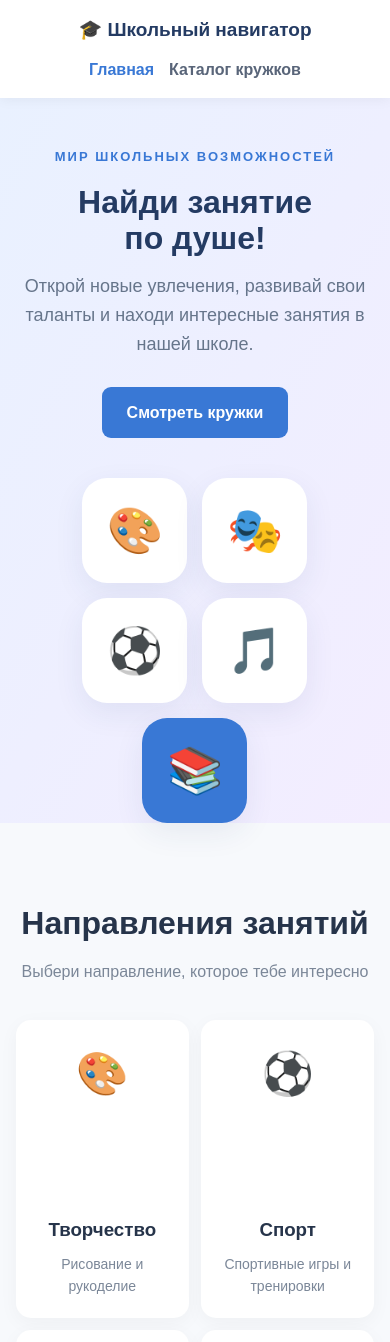
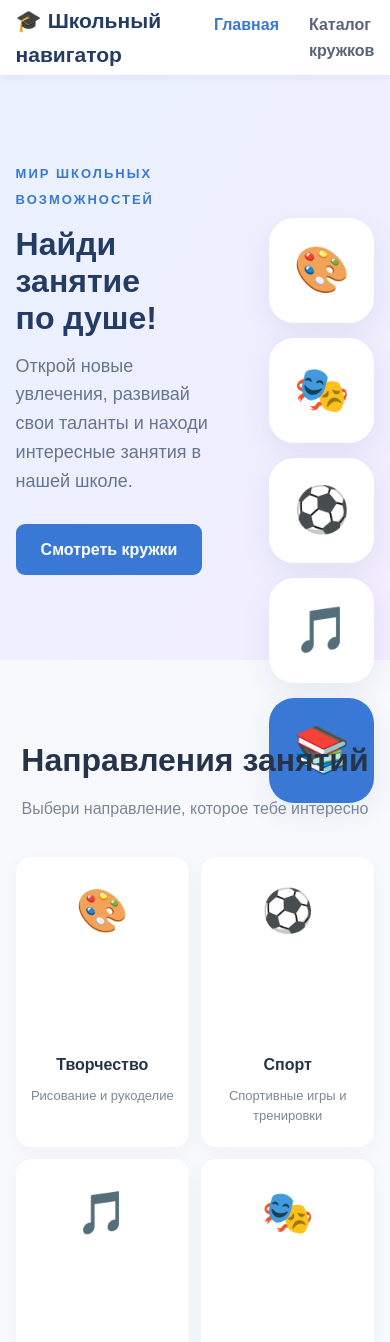
Before and after one commit to darinako08/school-navigator, a plain HTML site: page index.html in a window 390 px wide. Shown: the top 1342 px of the page. Drawn offline with Linux system fonts and the light colour scheme.

Commit message:
Add files via upload

```diff
--- a/style.css
+++ b/style.css
@@ -426,35 +426,44 @@ nav a.active {
 }
 
 
-@media (max-width: 600px) {
+
+@media screen and (max-width: 600px) {
+
     .container {
         width: 92%;
+        max-width: 100%;
     }
 
-    .nav {
-        flex-direction: column;
-        padding: 15px 0;
+    .category-grid {
+        grid-template-columns: repeat(2, minmax(0, 1fr)) !important;
         gap: 12px;
     }
 
-    .logo {
-        font-size: 19px;
-        text-align: center;
+    .category-card {
+        min-width: 0;
+        padding: 20px 10px;
     }
 
-    nav {
-        flex-wrap: wrap;
-        justify-content: center;
-        gap: 15px;
+    .clubs-grid {
+        grid-template-columns: 1fr !important;
     }
 
-    .hero {
-        padding: 45px 0;
+    .club-card {
+        min-width: 0;
     }
 
-    .hero-content {
-        flex-direction: column;
-        text-align: center;
+    .category-card h3 {
+        font-size: 16px;
+    }
+
+    .category-card p {
+        font-size: 13px;
+        overflow-wrap: break-word;
+    }
+
+    .hero-content,
+    .about-content {
+        min-width: 0;
     }
 
     .hero h1 {
@@ -462,45 +471,15 @@ nav a.active {
     }
 
     .hero-image {
-        width: 100%;
-        max-width: 300px;
-    }
-
-    .category-grid {
-        grid-template-columns: repeat(2, minmax(0, 1fr));
-        gap: 12px;
-    }
-
-    .category-card {
-        padding: 20px 10px;
-    }
-
-    .category-icon {
-        height: 120px;
-    }
-
-    .about-content {
-        flex-direction: column;
-        text-align: center;
-    }
-
-    .search-panel {
-        flex-direction: column;
-    }
-
-    .clubs-grid {
-        grid-template-columns: 1fr;
-    }
-
-    .catalog-heading h1 {
-        font-size: 28px;
+        max-width: 100%;
     }
 
     .modal-content {
         width: 100%;
-        padding: 25px 18px;
+        max-width: 100%;
     }
 }
+
 
 
 .category-icon {
```
